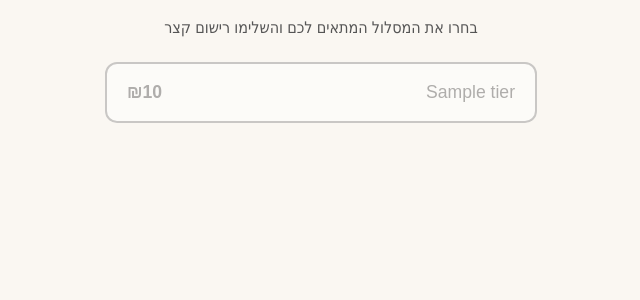
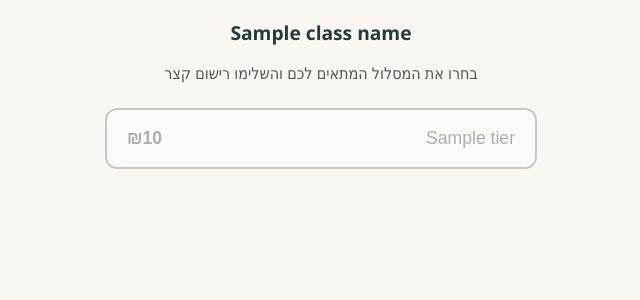
Before and after one commit to eys2005-afk/VEAHAVTA, a Flask app: template templates/index.html in a window 1280 px wide. Shown: the part 134-434 px from the top of the page, without its empty margins (319-959 px from the left). Run offline with Flask 3, Linux system fonts and the light colour scheme; the template is opened without the code that fills it: most values are stand-ins (such as "Sample title", 1, 10 or a date in 2020).

Commit message:
Align pricing/fields with client's brief, add ApiValid to Nedarim URL
- Pricing per client's voice message: single 30, weekly 50 (monthly
  price still TBD).
- Landing page shows a class/session name under the logo (CLASS_NAME
  env var, still a placeholder pending the real name).
- Registration form now also collects email and marital status, and
  the Sheet schema/upsert logic was extended to match.
- nedarim.py now includes ApiValid and capitalized Param1/Param2,
  based on cross-referencing several other live Nedarim Plus
  integrations - still needs verification against this client's own
  account (see README item 6 for the recommended test approach).

```diff
--- a/app.py
+++ b/app.py
@@ -13,6 +13,12 @@ app = Flask(__name__)
 app.config["SECRET_KEY"] = os.environ.get("SECRET_KEY", "dev")
 CORS(app)
 
+# Displayed under the logo - client's brief asks for the class/session name
+# to appear on the page; exact wording still pending (see README).
+CLASS_NAME = os.environ.get("CLASS_NAME", "שם השיעור - טרם נמסר")
+
+MARITAL_STATUSES = ["רווק/ה", "נשוי/אה"]
+
 
 def _get_request_value(key):
     if request.is_json:
@@ -22,7 +28,7 @@ def _get_request_value(key):
 
 @app.route("/")
 def index():
-    return render_template("index.html", tiers=TIERS)
+    return render_template("index.html", tiers=TIERS, class_name=CLASS_NAME)
 
 
 @app.route("/check-phone", methods=["POST"])
@@ -49,22 +55,38 @@ def details():
     if request.method == "GET":
         phone = request.args.get("phone", "")
         tier = request.args.get("tier", "")
-        return render_template("details.html", phone=phone, tier=tier, tiers=TIERS)
-
-    phone = request.form.get("phone")
-    tier = request.form.get("tier")
-    name = request.form.get("name")
-
-    if not phone or not tier or not name:
         return render_template(
             "details.html",
             phone=phone,
             tier=tier,
             tiers=TIERS,
+            marital_statuses=MARITAL_STATUSES,
+        )
+
+    phone = request.form.get("phone")
+    tier = request.form.get("tier")
+    name = request.form.get("name")
+    email = request.form.get("email")
+    marital_status = request.form.get("marital_status")
+
+    if not phone or not tier or not name or not email or not marital_status:
+        return render_template(
+            "details.html",
+            phone=phone,
+            tier=tier,
+            tiers=TIERS,
+            marital_statuses=MARITAL_STATUSES,
             error="נא למלא את כל השדות",
         )
 
-    upsert_registrant(phone, Name=name, Tier=tier, Status="pending")
+    upsert_registrant(
+        phone,
+        Name=name,
+        Email=email,
+        MaritalStatus=marital_status,
+        Tier=tier,
+        Status="pending",
+    )
     return redirect(url_for("pay", phone=phone, tier=tier))
 
 
@@ -82,14 +104,15 @@ def pay():
 
 @app.route("/webhook/nedarim", methods=["POST"])
 def webhook_nedarim():
-    # NOTE: field names below (Status, Id, TransactionId, param1, param2) are
-    # best-guess placeholders based on Nedarim Plus's general documentation.
-    # They must be verified against real callback payloads once the client
-    # shares Mosad ID / test access.
+    # NOTE: field names below (Status, Id, TransactionId, Param1, Param2) are
+    # best-guess placeholders based on Nedarim Plus's general documentation
+    # and other live integrations. They must be verified against a real
+    # callback payload once the client shares Mosad ID / test access - see
+    # README for the recommended ₪1 real-card test-and-capture approach.
     payload = request.form.to_dict() or request.get_json(silent=True) or {}
 
-    phone = payload.get("param1")
-    tier = payload.get("param2")
+    phone = payload.get("Param1") or payload.get("param1")
+    tier = payload.get("Param2") or payload.get("param2")
     status = payload.get("Status")
     transaction_id = payload.get("TransactionId") or payload.get("Id")
 
--- a/nedarim.py
+++ b/nedarim.py
@@ -1,24 +1,24 @@
 import os
 from urllib.parse import urlencode
 
-# Placeholder pricing/labels - exact class name, session details and prices
-# are still pending from the client (see README "Open items").
+# Prices per the client's voice-message brief (single=30, weekly=50).
+# Monthly amount is still unconfirmed (see README "Open items").
 TIERS = {
     "single": {
         "label": "שיעור בודד",
-        "amount": 20,
+        "amount": 30,
         "recurring": False,
         "enabled": True,
     },
     "weekly": {
         "label": "מנוי שבועי",
-        "amount": 80,
+        "amount": 50,
         "recurring": False,
         "enabled": True,
     },
     "monthly": {
         "label": "מנוי חודשי (הוראת קבע)",
-        "amount": 150,
+        "amount": 150,  # TODO: confirm real monthly price with the client.
         "recurring": True,
         # Disabled until Nedarim Plus's recurring-payment param is confirmed.
         "enabled": False,
@@ -35,11 +35,17 @@ def build_payment_url(phone, tier_key):
 
     params = {
         "Mosad": os.environ.get("NEDARIM_MOSAD_ID", ""),
+        # Nedarim Plus requires a per-institution API key alongside Mosad -
+        # confirmed by cross-referencing several other live integrations.
+        "ApiValid": os.environ.get("NEDARIM_API_VALID", ""),
         "Amount": tier["amount"],
         "AmountLock": 1,
         "CallBack": os.environ.get("NEDARIM_CALLBACK_URL", ""),
-        "param1": phone,
-        "param2": tier_key,
+        # Capitalized Param1/Param2 match the field names used by other
+        # live Nedarim Plus integrations - still needs confirmation against
+        # a real callback payload (see README).
+        "Param1": phone,
+        "Param2": tier_key,
     }
 
     if tier["recurring"]:
--- a/sheets.py
+++ b/sheets.py
@@ -8,7 +8,18 @@ from gspread.utils import rowcol_to_a1
 
 SCOPES = ["https://www.googleapis.com/auth/spreadsheets"]
 
-HEADERS = ["Phone", "Name", "Tier", "Status", "Amount", "TransactionId", "CreatedAt", "UpdatedAt"]
+HEADERS = [
+    "Phone",
+    "Name",
+    "Email",
+    "MaritalStatus",
+    "Tier",
+    "Status",
+    "Amount",
+    "TransactionId",
+    "CreatedAt",
+    "UpdatedAt",
+]
 
 _client = None
 
--- a/static/style.css
+++ b/static/style.css
@@ -35,6 +35,13 @@ body {
   margin: 0 auto;
   padding: 0 24px 48px;
   text-align: center;
+}
+
+.class-name {
+  font-size: 1.2rem;
+  font-weight: 600;
+  color: var(--primary-dark);
+  margin-bottom: 4px;
 }
 
 .intro {
@@ -120,7 +127,9 @@ body {
 }
 
 input[type="tel"],
-input[type="text"] {
+input[type="text"],
+input[type="email"],
+select {
   padding: 12px;
   font-size: 1rem;
   border: 1px solid #ccc;
--- a/templates/index.html
+++ b/templates/index.html
@@ -13,6 +13,7 @@
   </header>
 
   <main class="container">
+    <p class="class-name">{{ class_name }}</p>
     <p class="intro">בחרו את המסלול המתאים לכם והשלימו רישום קצר</p>
 
     <div class="tiers">
```
Also changed, not shown: templates/details.html (+11 -0 lines), README.md, 1 other file.
